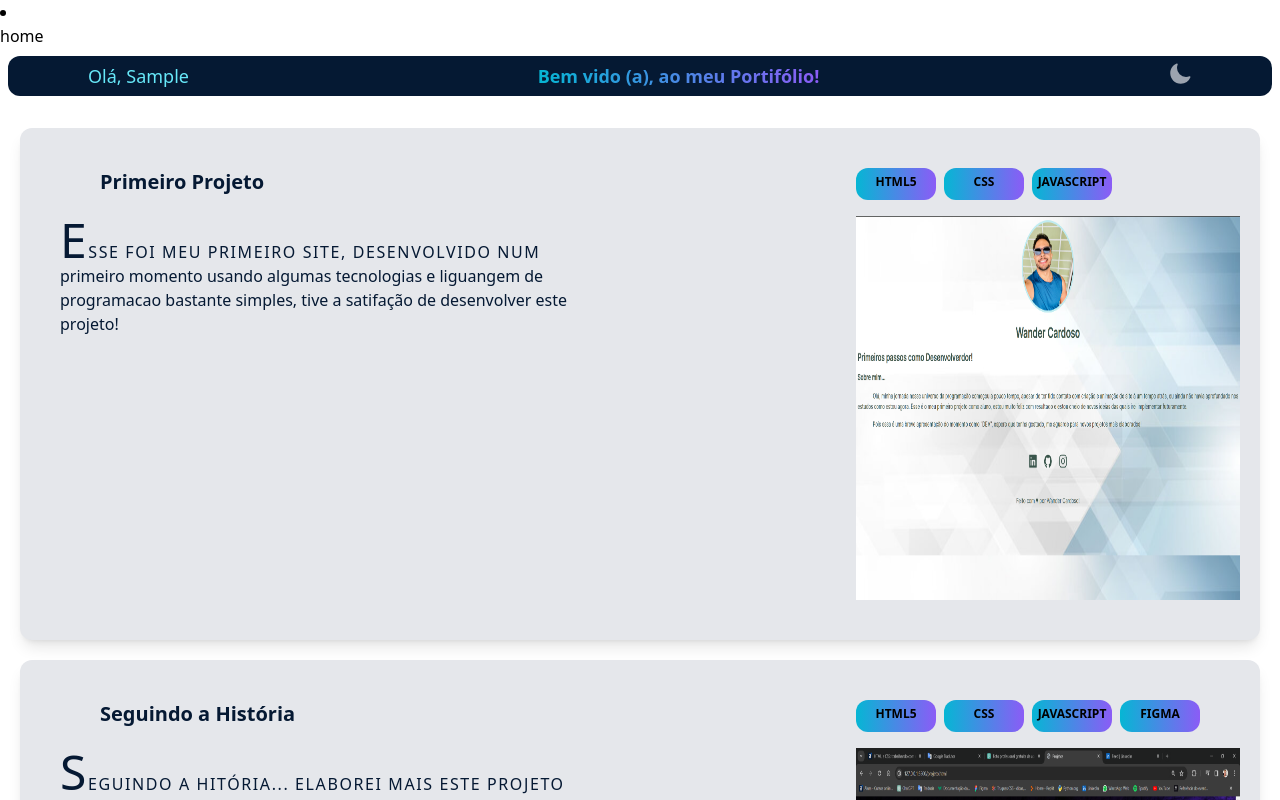
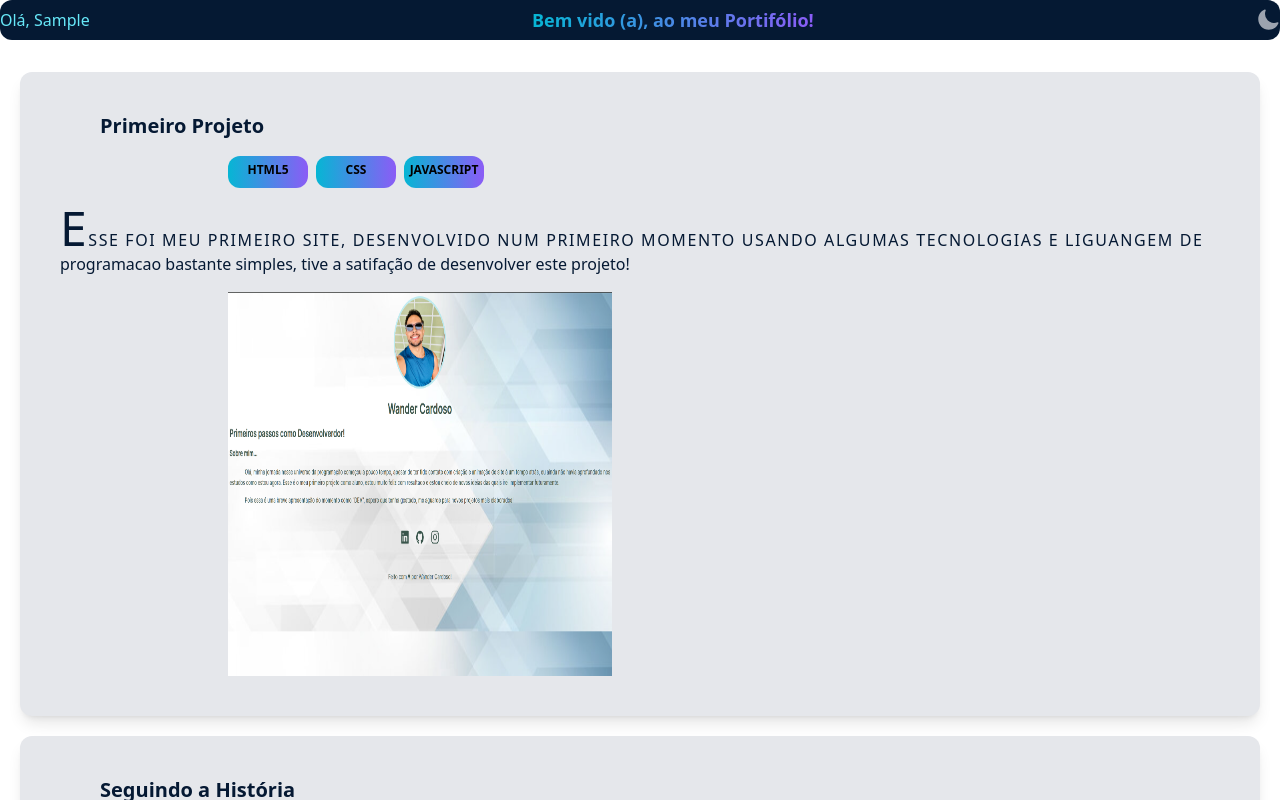
Before and after one commit to wander-cardoso/casaw, a React (Vite) app: page / in a window 1280 px wide. Both pictures are taken after typing "Sample" into the empty fields and a click on the button "SEGUIR". Shown: the top 800 px of the page. Built offline with nearby package versions, Linux system fonts and the light colour scheme.

Commit message:
tratativa da responsividade

```diff
--- a/index.html
+++ b/index.html
@@ -8,10 +8,7 @@
   </head>
   <header>
 
-    <li>
-      <ul>home</ul>
-    </li>
-  </header>
+
   <body class="body">
 
   <div id="root"></div>
--- a/src/Componentes/Article/Article.jsx
+++ b/src/Componentes/Article/Article.jsx
@@ -1,9 +1,9 @@
 const Article = ({ title, text, tags, image, alt }) => {
 
-    return <div className="card py-10 m-5 h-50 grid grid-cols-2 gap-4  ">
+    return <div className="card py-10 m-5 h-50 grid grid-cols-1 gap-4  ">
 
         <h3 className="text-xl text-nowrap text-alura-200 dark:text-gray-200 font-bold px-20  ">{title}</h3>
-        <div className=" hidden text-center sm:flex columns-1flex-shrink gap-2 ml-52">
+        <div className=" text-center flex columns-1flex-shrink gap-2 ml-52">
         {
             tags.map(tag => <span key={tag} className="bg-cyan-800  py-1.5 rounded-xl bg-gradient-to-r from-cyan-500 to-violet-500 font-bold text-xs  size-20 h-8 " >{tag}</span>)
         }
--- a/src/Componentes/Header/Header.jsx
+++ b/src/Componentes/Header/Header.jsx
@@ -1,12 +1,16 @@
 import ToggleTheme from "../Header/ToggleTheme/ToggleTheme"
+
+
 
 const Header = ({user}) => {
 
-    return <div className="flex py-1.5 h-10 bg-alura-200 dark:bg-dark-200 text-pretty justify-between  px-20 gap-2 sm:rounded-xl sm:m-2 m-2 bg-scroll ">
-        <span className="text-cyan-300 md:text-lg max-[555px]:hidden ">Olá, { user?.name || "Usuário!"}</span>
-        <h1 className="  text-gray-100 text-lg font-extrabold bg-clip-text text-transparent bg-gradient-to-r from-cyan-500 to-violet-500 inline-block ">Bem vido (a), ao meu Portifólio!</h1>
+
+    return <div className="	flex items-center py-1.5 h-10 bg-alura-200 dark:bg-dark-200 text-pretty md:justify-between  gap-2 sm:rounded-xl ">
+        <span className="hidden md:block text-cyan-300   ">Olá, { user?.name || "Usuário!"}</span>
+        <h1 className="	justify-content: center text-gray-100 text-lg font-extrabold bg-clip-text text-transparent bg-gradient-to-r from-cyan-500 to-violet-500  ">Bem vido (a), ao meu Portifólio!</h1>
         <ToggleTheme />
         </div>
 }
 
+
 export default Header
```
